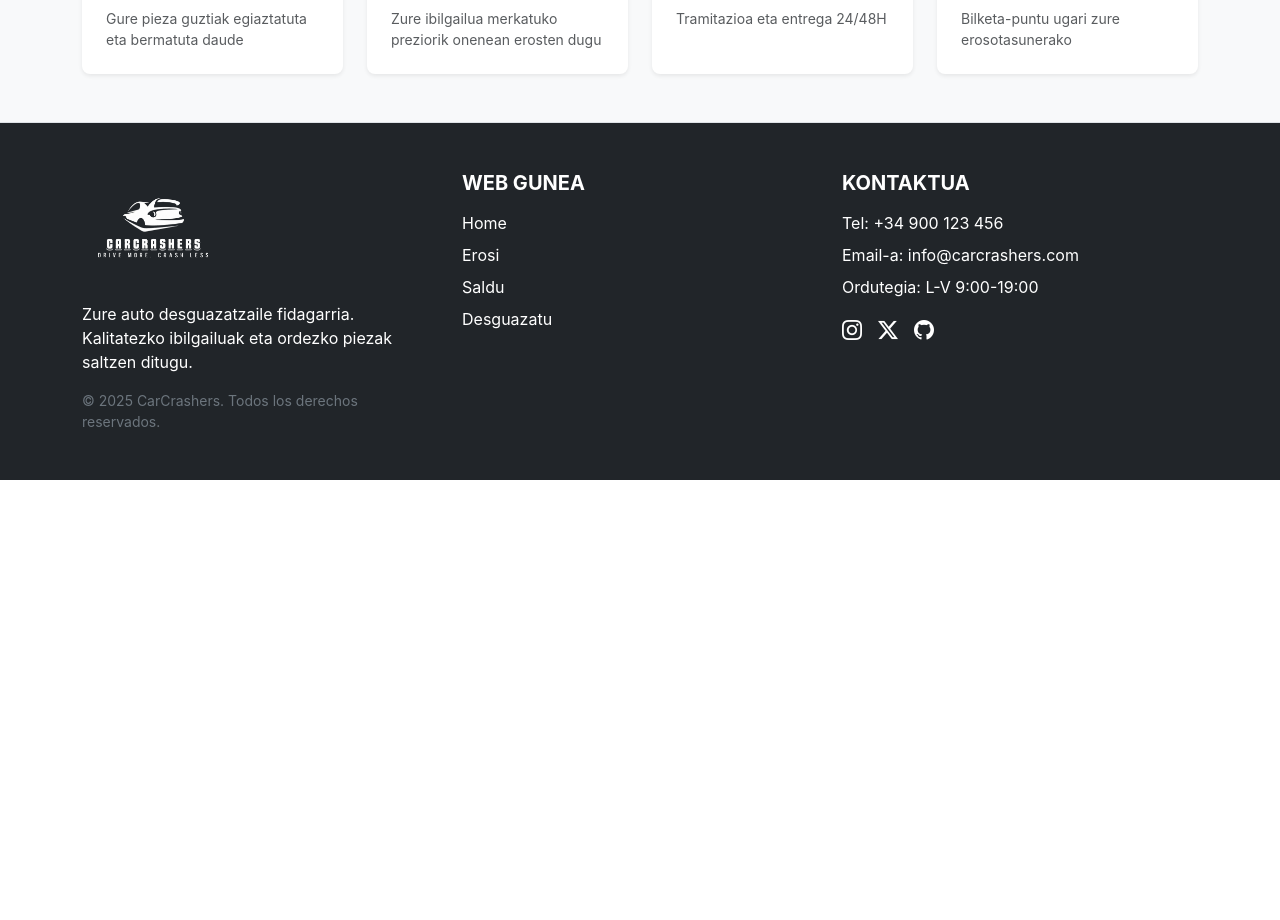
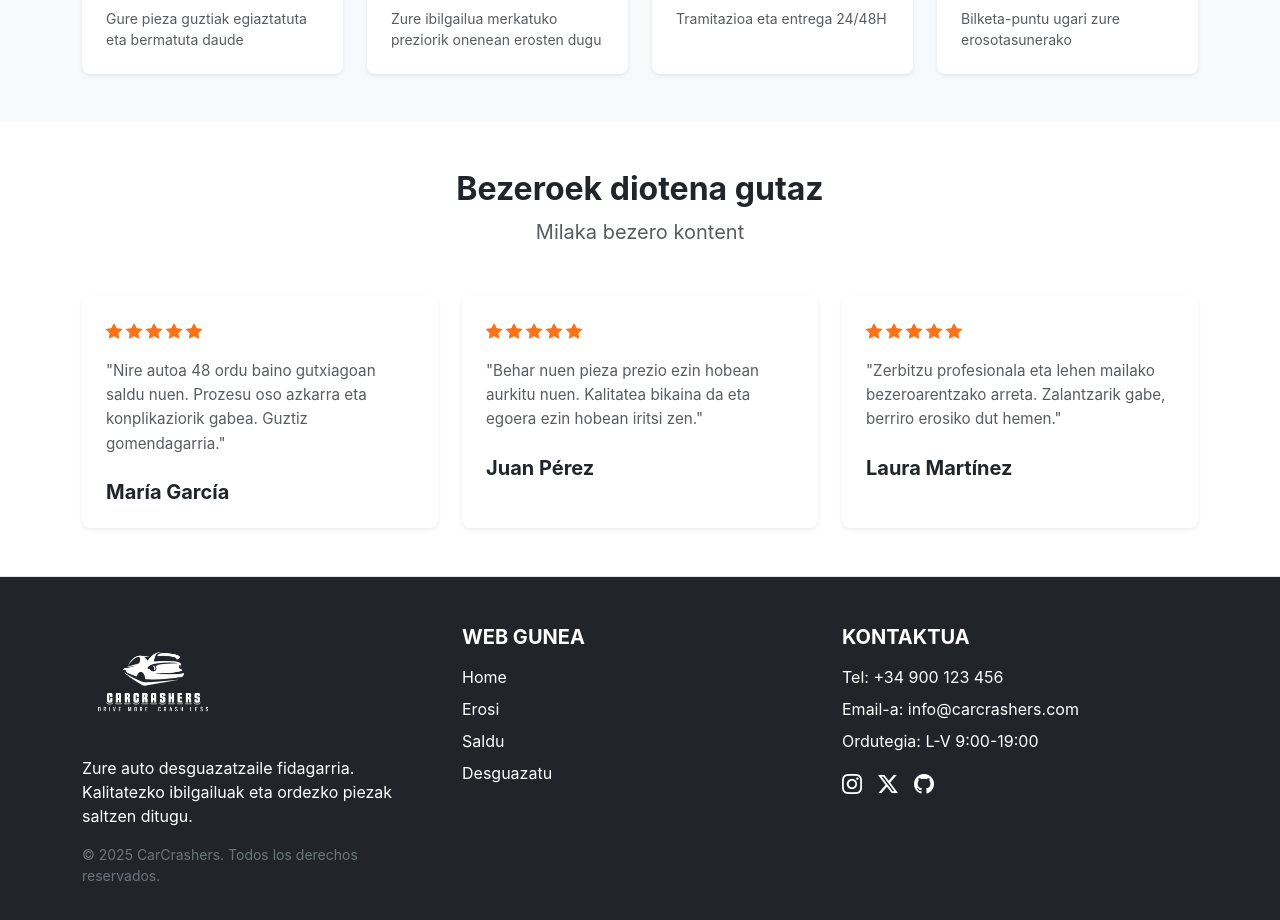
Before and after one commit to CarCrashers/Erronka, a React (Create React App) app in the folder car_crashers_ui/: page / in a window 1280 px wide. Shown: the part 1240-2160 px from the top of the page. Before the commit the page ends 1720 px from the top, so only its background shows below. Built offline with nearby package versions, Linux system fonts and the light colour scheme.

Commit message:
iritziak atala sortu, 3 iritzi eta izarrekin, gainean jartzean mugitu egiten da

```diff
--- /dev/null
+++ b/car_crashers_ui/src/components/ui/iritziak/iritziak.css
@@ -0,0 +1,17 @@
+.star-color {
+  color: #f97316;
+}
+
+.testimonial-card {
+  transition: transform 0.3s ease, box-shadow 0.3s ease;
+}
+
+.testimonial-card:hover {
+  transform: translateY(-5px);
+  box-shadow: 0 15px 30px rgba(0, 0, 0, 0.1) !important;
+}
+
+.testimonial-quote {
+  font-size: 0.95rem;
+  line-height: 1.6;
+}
--- /dev/null
+++ b/car_crashers_ui/src/components/ui/iritziak/iritziak.js
@@ -0,0 +1,67 @@
+import './iritziak.css';
+
+export default function Iritziak() {
+  return (
+    <section className="py-5 bg-white">
+      <div className="container">
+
+        <div className="text-center mb-5">
+          <h2 className="fw-bold text-dark">Bezeroek diotena gutaz</h2>
+          <p className="text-muted fs-5">Milaka bezero kontent</p>
+        </div>
+
+        <div className="row g-4">
+
+          <div className="col-12 col-md-4">
+            <div className="card h-100 border-0 shadow-sm p-4 rounded-3 testimonial-card">
+
+              <div className="d-flex mb-3 star-color">
+                <i className="bi bi-star-fill me-1"></i>
+                <i className="bi bi-star-fill me-1"></i>
+                <i className="bi bi-star-fill me-1"></i>
+                <i className="bi bi-star-fill me-1"></i>
+                <i className="bi bi-star-fill me-1"></i>
+              </div>
+
+              <p className="text-muted testimonial-quote mb-4">"Nire autoa 48 ordu baino gutxiagoan saldu nuen. Prozesu oso azkarra eta konplikaziorik gabea. Guztiz gomendagarria."</p>
+              <h5 className="fw-bold text-dark mb-0">María García</h5>
+            </div>
+          </div>
+
+          <div className="col-12 col-md-4">
+            <div className="card h-100 border-0 shadow-sm p-4 rounded-3 testimonial-card">
+
+              <div className="d-flex mb-3 star-color">
+                <i className="bi bi-star-fill me-1"></i>
+                <i className="bi bi-star-fill me-1"></i>
+                <i className="bi bi-star-fill me-1"></i>
+                <i className="bi bi-star-fill me-1"></i>
+                <i className="bi bi-star-fill me-1"></i>
+              </div>
+
+              <p className="text-muted testimonial-quote mb-4">"Behar nuen pieza prezio ezin hobean aurkitu nuen. Kalitatea bikaina da eta egoera ezin hobean iritsi zen."</p>
+              <h5 className="fw-bold text-dark mb-0">Juan Pérez</h5>
+            </div>
+          </div>
+
+          <div className="col-12 col-md-4">
+            <div className="card h-100 border-0 shadow-sm p-4 rounded-3 testimonial-card">
+
+              <div className="d-flex mb-3 star-color">
+                <i className="bi bi-star-fill me-1"></i>
+                <i className="bi bi-star-fill me-1"></i>
+                <i className="bi bi-star-fill me-1"></i>
+                <i className="bi bi-star-fill me-1"></i>
+                <i className="bi bi-star-fill me-1"></i>
+              </div>
+
+              <p className="text-muted testimonial-quote mb-4">"Zerbitzu profesionala eta lehen mailako bezeroarentzako arreta. Zalantzarik gabe, berriro erosiko dut hemen."</p>
+              <h5 className="fw-bold text-dark mb-0">Laura Martínez</h5>
+            </div>
+          </div>
+
+        </div>
+      </div>
+    </section>
+  );
+}
--- a/car_crashers_ui/src/pages/home.js
+++ b/car_crashers_ui/src/pages/home.js
@@ -3,6 +3,7 @@ import '../App.css';
 import Layout from '../components/layout/layout.js';
 import Heroe from '../components/ui/heroe/heroe.js';
 import Info from '../components/ui/info/info.js';
+import Iriziak from '../components/ui/iritziak/iritziak.js';
 
 
 function Home() {
@@ -10,7 +11,8 @@ function Home() {
     <React.StrictMode>
         <Layout>
           <Heroe />
-        <Info />
+          <Info />
+          <Iriziak />
         </Layout>
     </React.StrictMode>
   );
```
